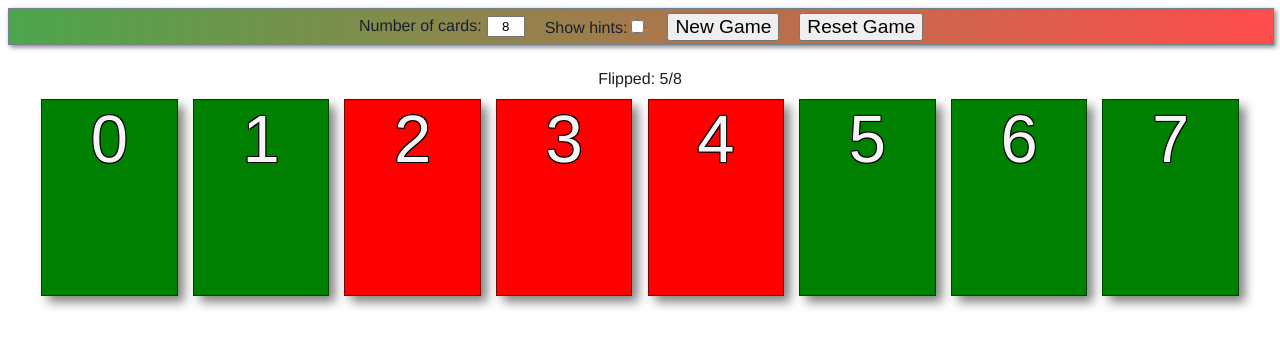
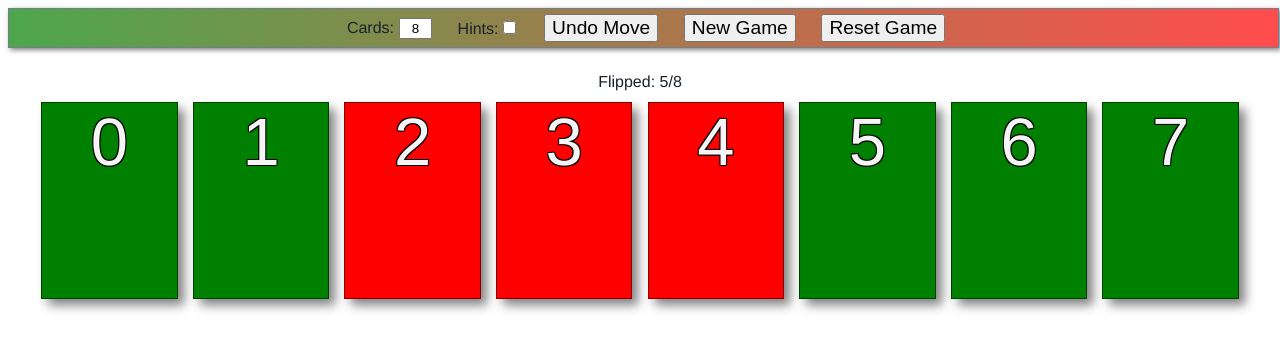
Before and after one commit to hippibruder/card_flip, a Vue app: page / in a window 1280 px wide. Shown: the top 350 px of the page. Built offline with nearby package versions, Linux system fonts and the light colour scheme.

Commit message:
added undos

```diff
--- a/src/App.vue
+++ b/src/App.vue
@@ -2,6 +2,7 @@
   <settings
     @new-game="newGame"
     @reset-game="resetGame"
+    @undo-move="undoMove"
     @show-hints-changed="showHintsChanged"
   ></settings>
   <game-info
@@ -31,6 +32,7 @@ import CardList from "./components/CardList.vue";
 import Settings from "./components/Settings.vue";
 import GameOver from "./components/GameOver.vue";
 import { Game, GameSolver } from "./Game.js";
+import UndoStack from "./UndoStack.js";
 
 export default {
   name: "App",
@@ -44,6 +46,7 @@ export default {
     return {
       game: new Game(),
       gameSolver: new GameSolver(),
+      undoStack: new UndoStack(),
       numCards: 0,
       win: false,
       lose: false,
@@ -55,11 +58,18 @@ export default {
       if (numCards !== undefined) {
         this.numCards = numCards;
       }
-      this.game = new Game(this.numCards);
+      this.undoStack.reset();
+      this.game = new Game(this.numCards, (undo) =>
+        this.undoStack.addAction(undo)
+      );
       this.gameSolver = new GameSolver(this.game);
     },
     resetGame() {
+      this.undoStack.reset();
       this.game.reset();
+    },
+    undoMove() {
+      this.undoStack.undoAction();
     },
     cardClicked(index) {
       this.game.removeCard(index);
@@ -67,6 +77,17 @@ export default {
     showHintsChanged(showHints) {
       this.showHints = showHints;
     },
+    keydown(e) {
+      if (e.key === "z") {
+        this.undoMove();
+      }
+    },
+  },
+  mounted() {
+    window.addEventListener("keydown", this.keydown);
+  },
+  unmounted() {
+    window.removeEventListener("keydown", this.keydown);
   },
 };
 </script>
--- a/src/Game.js
+++ b/src/Game.js
@@ -7,9 +7,10 @@ export {
 var events = require('events');
 
 class Game {
-    constructor(numCards) {
+    constructor(numCards, addUndoAction) {
         this.numCards = numCards;
         this.eventEmitter = new events.EventEmitter();
+        this.addUndoAction = addUndoAction;
         this.#init()
     }
 
@@ -32,7 +33,13 @@ class Game {
         if (!this.cards[index].flipped) {
             return;
         }
-        this.cards[index].removed = true;
+
+        this.addUndoAction(() => this._removeCard(index, true));
+        this._removeCard(index, false);
+    }
+
+    _removeCard(index, undo) {
+        this.cards[index].removed = !undo;
         let flips = [];
         const left = index - 1;
         if (left >= 0) {
--- /dev/null
+++ b/src/UndoStack.js
@@ -0,0 +1,21 @@
+
+export default class UndoStack {
+    constructor() {
+        this.stack = [];
+    }
+
+    reset() {
+        this.stack = [];
+    }
+
+    addAction(undo) {
+        this.stack.push(undo);
+    }
+
+    undoAction() {
+        let item = this.stack.pop();
+        if (item) {
+            item();
+        }
+    }
+}
--- a/src/components/GameInfo.vue
+++ b/src/components/GameInfo.vue
@@ -2,7 +2,7 @@
   <div class="card-list-info">
     <div>Flipped: {{ numFlipped }}/{{ numLeftover }}</div>
     <div v-if="showHints">
-      <div v-show="!solvable">Not solvable!</div>
+      <div v-show="!solvable && numLeftover">Not solvable!</div>
       <div v-show="solvable">Next move: {{ nextMove }}</div>
     </div>
   </div>
--- a/src/components/Settings.vue
+++ b/src/components/Settings.vue
@@ -1,15 +1,16 @@
 <template>
-  <form class="settings" @submit.prevent="onSubmit">
+  <form class="settings" @submit.prevent="newGame">
     <div class="settings_item">
-      <label for="num-cards">Number of cards:</label>
+      <label for="num-cards">Cards:</label>
       <input id="num-cards" v-model.number="numCards" @wheel="handleScroll" />
     </div>
 
     <div class="settings_item">
-      <label for="show-hints">Show hints:</label>
+      <label for="show-hints">Hints:</label>
       <input id="show-hints" type="checkbox" v-model="showHints" @change="showHintsChanged" />
     </div>
 
+    <input class="settings_item button" type="button" value="Undo Move" @click="undoMove"/>
     <input class="settings_item button" type="button" value="New Game" @click="newGame"/>
     <input class="settings_item button" type="button" value="Reset Game" @click="resetGame"/>
   </form>
@@ -33,6 +34,9 @@ export default {
     resetGame() {
       this.$emit("reset-game");
     },
+    undoMove() {
+      this.$emit("undo-move");
+    },
     handleScroll(event) {
       this.numCards += event.deltaY < 0 ? 1 : -1;
       this.newGame();
@@ -55,7 +59,7 @@ export default {
 
   background: linear-gradient(-90deg, rgba(255, 0, 0, 0.70), rgba(0, 128, 0, 0.70));
   width: 100%;
-  height: 35px;
+  padding: 5px 0px 5px 5px;
   margin-bottom: 25px;
 
   border: solid 1px;
@@ -65,12 +69,12 @@ export default {
 }
 
 .settings_item {
-  margin-left: 10px;
-  margin-right: 10px;
+  margin-left: 1vw;
+  margin-right: 1vw;
 }
 
 #num-cards {
-  width: 30px;
+  width: 25px;
   text-align: center;
   margin-left: 5px;
 }
```
